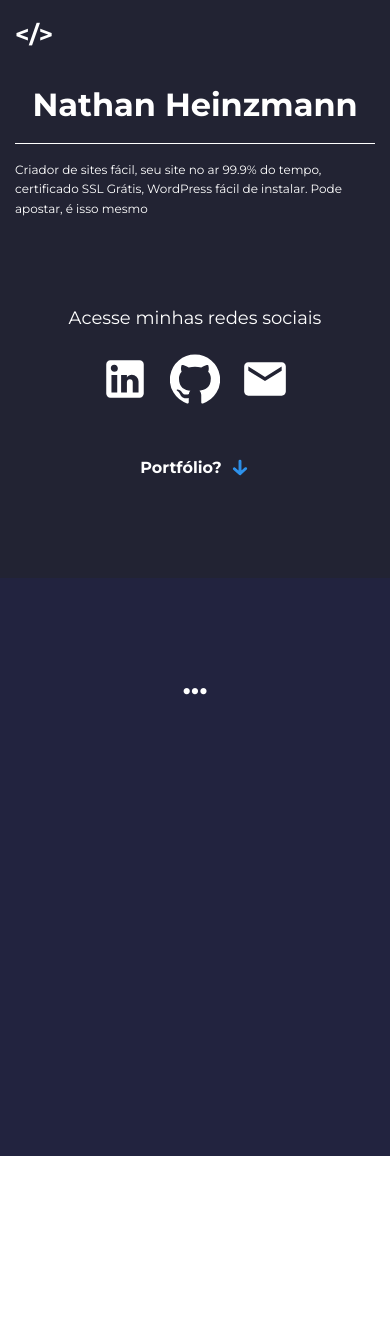
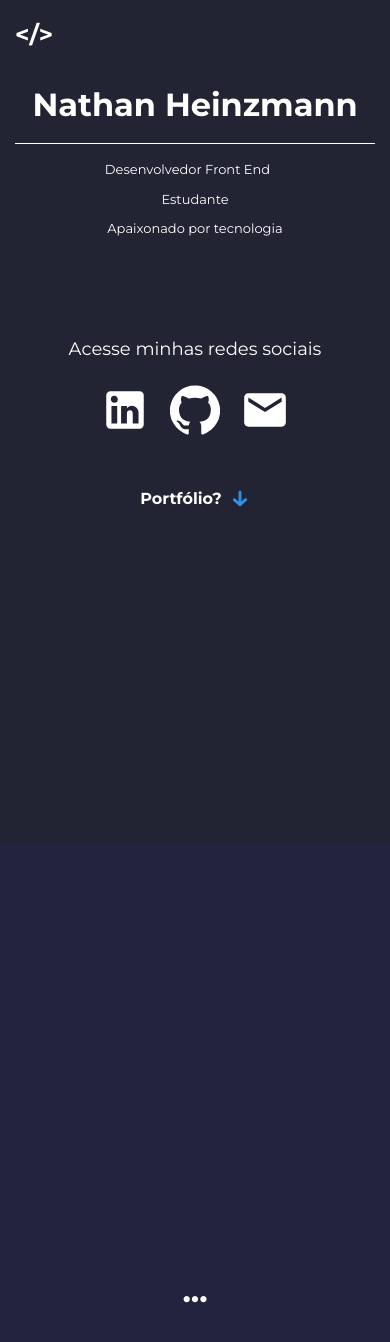
Before and after one commit to nathanheinzmann/my-portfolio, a React (Create React App) app: page / in a window 390 px wide. Shown: the top 1342 px of the page. Before the commit the page ends 1156 px from the top, so only its background shows below. Built offline with nearby package versions, Linux system fonts and the light colour scheme.

Commit message:
responsive

```diff
--- a/src/components/Portfolio/styles.ts
+++ b/src/components/Portfolio/styles.ts
@@ -8,19 +8,12 @@ export const Wrapper = styled.div`
 
   display: flex;
   justify-content: center;
+  align-items: center;
 
 
   background: #22233F;
 
   overflow: hidden;
-
-  @media (max-width: 991px) {
-    height: 554px;
-  }
-
-  @media (max-width: 767px) {
-    height: 578px;
-  }
 `;
 
 export const Container = styled.div`
--- a/src/components/TopPage/styles.ts
+++ b/src/components/TopPage/styles.ts
@@ -8,22 +8,13 @@ export const Wrapper = styled.div`
 
   display: flex;
   justify-content: center;
-
-
   background: #222333;
 
   overflow: hidden;
-
-  @media (max-width: 991px) {
-    height: 554px;
-  }
-
-  @media (max-width: 767px) {
-    height: 578px;
-  }
 `;
 
 export const Container = styled.div`
+
   width: 100%;
   max-width: 1099px;
 
@@ -117,29 +108,23 @@ export const Items = styled.div`
   justify-content: center;
 
   display: flex;
+  flex-direction: row;
   flex-wrap: wrap;
 
   @media (max-width: 1199px) {
-    width: 350px;
-
     padding-bottom: 25px;
   }
 
   @media (max-width: 991px) {
-    width: 300px;
-
     padding-bottom: 39px;
   }
 
   @media (max-width: 767px) {
     width: 100%;
-
+    flex-direction: column;
+    align-items: center;
     font-size: 12px;
     line-height: 1.6;
-
-    &::before {
-      content: "Criador de sites fácil, seu site no ar 99.9% do tempo, certificado SSL Grátis, WordPress fácil de instalar. Pode apostar, é isso mesmo";
-    }
   }
 `;
 
@@ -164,7 +149,7 @@ export const Item = styled.p`
     right: 0;
     top: 50%;
 
-    background-color: var(--blue); //bolinhas entre itens
+    background-color: white; //bolinhas entre itens
     border-radius: 50%;
   }
 
@@ -173,14 +158,13 @@ export const Item = styled.p`
   }
 
   @media (max-width: 1199px) {
-    font-weight: bold;
-
     &:nth-child(3) {
-      padding-left: 0;
+      /* padding-left: 0; */
     }
 
     &:nth-child(2)::after {
-      width: 0;
+      padding-left: 0;
+
     }
   }
 
@@ -191,7 +175,14 @@ export const Item = styled.p`
   }
 
   @media (max-width: 767px) {
-    display: none;
+    margin-bottom: 10px;
+    &:nth-child(1)::after {
+      width: 0;
+    }
+
+    &:nth-child(2)::after {
+      width: 0;
+    }
   }
 `;
 
```
